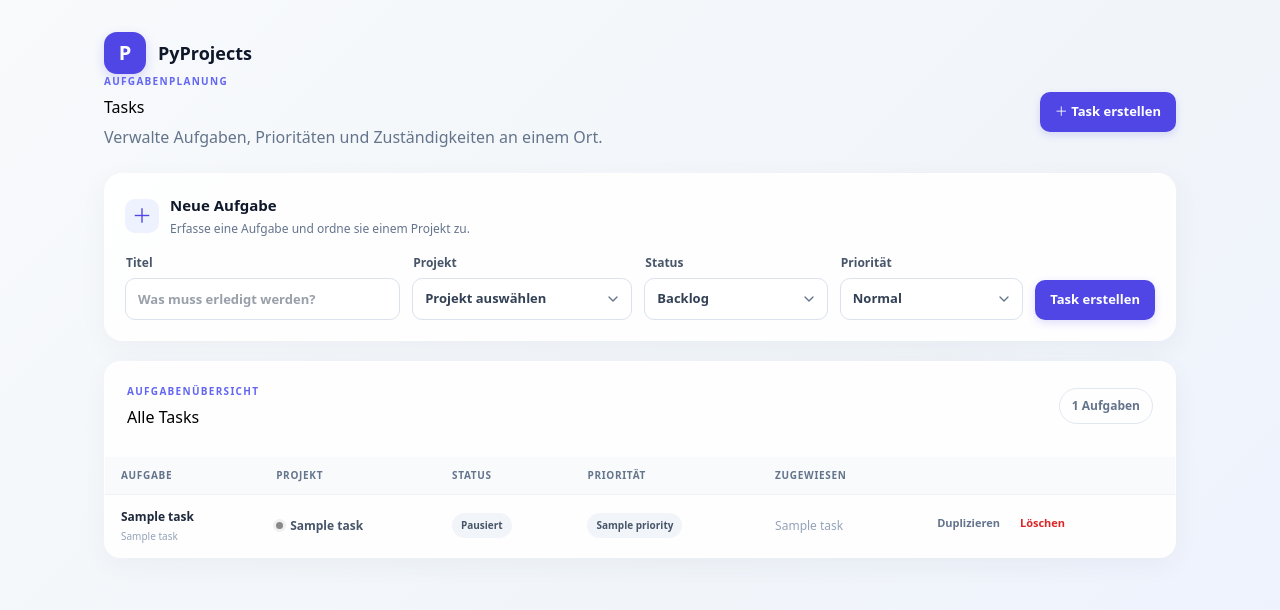
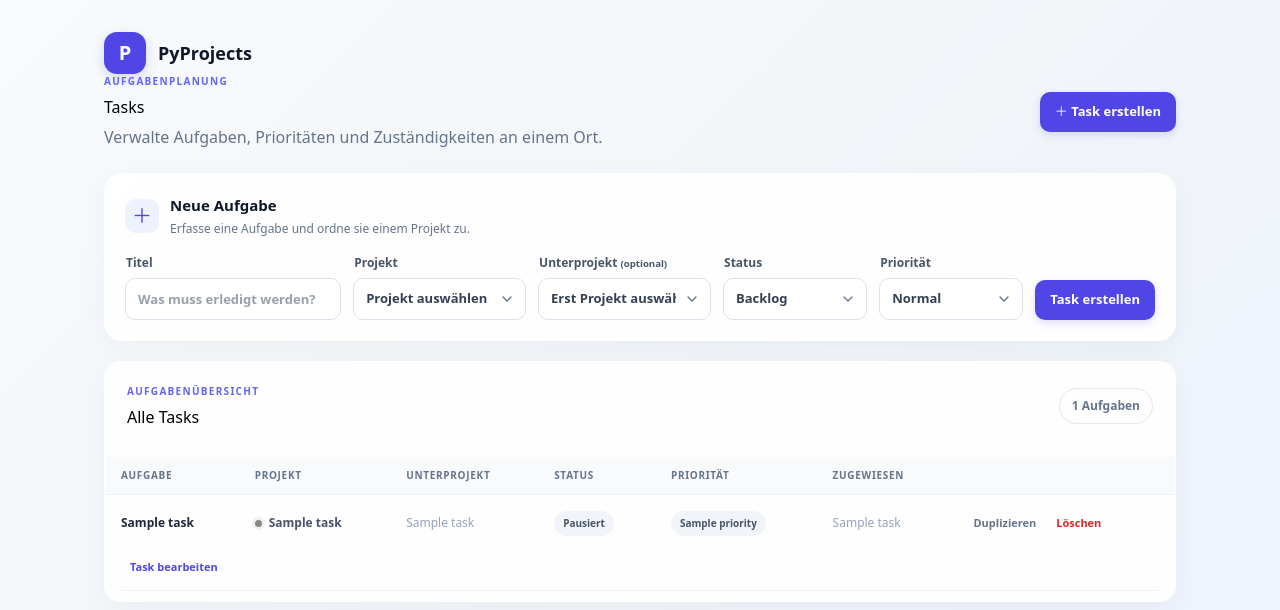
Before and after one commit to viper3400/prostrucvanta, a FastAPI app: template src/pyprojects/app/templates/tasks.html in a window 1280 px wide. Shown: the top 610 px of the page. Run offline with FastAPI, Linux system fonts and the light colour scheme; the template is opened without the code that fills it: most values are stand-ins (such as "Sample title", 1, 10 or a date in 2020).

Commit message:
feat: improve task details and editing

```diff
--- a/src/pyprojects/app/main.py
+++ b/src/pyprojects/app/main.py
@@ -289,6 +289,12 @@ def create_app(db_path: str | None = None, session_secret: str | None = None, ba
                     "SELECT id, name FROM projects ORDER BY name"
                 )
             ]
+            subprojects = [
+                dict(row)
+                for row in conn.execute(
+                    "SELECT id, project_id, name FROM subprojects ORDER BY name"
+                )
+            ]
             tasks = [dict(r) for r in conn.execute("""
                 SELECT t.*, p.name as project_name, p.color as project_color,
                        s.name as subproject_name, u.name as assignee_name
@@ -301,7 +307,12 @@ def create_app(db_path: str | None = None, session_secret: str | None = None, ba
         return templates.TemplateResponse(
             request,
             "tasks.html",
-            {"current_user": user, "tasks": tasks, "projects": projects},
+            {
+                "current_user": user,
+                "tasks": tasks,
+                "projects": projects,
+                "subprojects": subprojects,
+            },
         )
 
     @app.post("/tasks")
--- a/src/pyprojects/app/templates/kanban.html
+++ b/src/pyprojects/app/templates/kanban.html
@@ -33,7 +33,10 @@
         {% for t in tasks if t.status==status %}
         <article class="task-card" style="--project-color:{{t.project_color or '#4f46e5'}}" draggable="true" data-id="{{t.id}}" data-priority="{{t.priority}}" data-assignee="{{t.assignee_id or ''}}" ondragstart="drag(event)" ondragend="endDrag(event)">
           <h3>{{t.title}}</h3>
-          <p class="task-project"><span class="task-project-dot" aria-hidden="true"></span><span class="task-project-name">{{t.project_name}}</span>{% if t.subproject_name %}<span aria-hidden="true">/</span><span class="task-subproject-name">{{t.subproject_name}}</span>{% endif %}</p>
+          <div class="task-project">
+            <p class="task-project-line"><span class="task-project-dot" aria-hidden="true"></span><span class="task-project-name">{{t.project_name}}</span></p>
+            {% if t.subproject_name %}<p class="task-subproject-line">{{t.subproject_name}}</p>{% endif %}
+          </div>
           <div class="task-meta">
             <span class="priority-chip">{{t.priority}}</span>
             {% if t.due_date %}<span class="due-chip">Fällig {{t.due_date}}</span>{% endif %}
--- a/src/pyprojects/app/templates/tasks.html
+++ b/src/pyprojects/app/templates/tasks.html
@@ -7,24 +7,50 @@
 
 <section class="create-panel task-create" id="task-create">
   <div class="section-title"><span class="section-icon">＋</span><div><h2>Neue Aufgabe</h2><p>Erfasse eine Aufgabe und ordne sie einem Projekt zu.</p></div></div>
-  <form method="post" action="{{ request.scope.root_path }}/tasks" class="task-create-form">
+  <form method="post" action="{{ request.scope.root_path }}/tasks" class="task-create-form task-project-form">
     <label class="field task-title-field"><span>Titel</span><input name="title" placeholder="Was muss erledigt werden?" required></label>
     <label class="field"><span>Projekt</span><select name="project_id" required><option value="" disabled selected>Projekt auswählen</option>{% for project in projects %}<option value="{{project.id}}">{{project.name}}</option>{% endfor %}</select></label>
+    <label class="field"><span>Unterprojekt <small>(optional)</small></span><select name="subproject_id" disabled><option value="">Erst Projekt auswählen</option>{% for subproject in subprojects %}<option value="{{subproject.id}}" data-project-id="{{subproject.project_id}}" hidden>{{subproject.name}}</option>{% endfor %}</select></label>
     <label class="field"><span>Status</span><select name="status"><option>Backlog</option><option>Offen</option><option>In Bearbeitung</option><option>Blockiert</option><option>Erledigt</option></select></label>
     <label class="field"><span>Priorität</span><select name="priority"><option>Niedrig</option><option selected>Normal</option><option>Hoch</option><option>Kritisch</option></select></label>
     <button class="button button-primary task-create-button" type="submit">Task erstellen</button>
   </form>
 </section>
+<script>
+document.addEventListener('DOMContentLoaded', function() {
+  document.querySelectorAll('.task-project-form').forEach(form => {
+    const projectSelect = form.querySelector('select[name="project_id"]');
+    const subprojectSelect = form.querySelector('select[name="subproject_id"]');
+    if (!projectSelect || !subprojectSelect) return;
+    const options = Array.from(subprojectSelect.querySelectorAll('option[data-project-id]'));
+    function updateSubprojects(preserveSelection) {
+      const selectedSubproject = preserveSelection ? subprojectSelect.value : '';
+      const projectId = projectSelect.value;
+      const matching = options.filter(option => option.dataset.projectId === projectId);
+      options.forEach(option => { option.hidden = !matching.includes(option); });
+      subprojectSelect.value = matching.some(option => option.value === selectedSubproject)
+        ? selectedSubproject : '';
+      subprojectSelect.disabled = !projectId || matching.length === 0;
+      subprojectSelect.options[0].textContent = !projectId
+        ? 'Erst Projekt auswählen'
+        : matching.length ? 'Kein Unterprojekt' : 'Keine Unterprojekte vorhanden';
+    }
+    projectSelect.addEventListener('change', () => updateSubprojects(false));
+    updateSubprojects(true);
+  });
+});
+</script>
 
 <section class="panel task-list-panel">
   <div class="panel-heading"><div><p class="eyebrow">AUFGABENÜBERSICHT</p><h2>Alle Tasks</h2></div><span class="project-total">{{ tasks|length }} Aufgaben</span></div>
   {% if tasks %}
   <div class="task-table-scroll"><table class="modern-table">
-    <thead><tr><th>Aufgabe</th><th>Projekt</th><th>Status</th><th>Priorität</th><th>Zugewiesen</th><th><span class="sr-only">Aktionen</span></th></tr></thead>
+    <thead><tr><th>Aufgabe</th><th>Projekt</th><th>Unterprojekt</th><th>Status</th><th>Priorität</th><th>Zugewiesen</th><th><span class="sr-only">Aktionen</span></th></tr></thead>
     <tbody>{% for t in tasks %}
       <tr>
-        <td><strong class="table-task-title">{{t.title}}</strong>{% if t.subproject_name %}<small class="table-subtitle">{{t.subproject_name}}</small>{% endif %}</td>
+        <td><strong class="table-task-title">{{t.title}}</strong></td>
         <td><span class="table-project" style="--project-color:{{t.project_color or '#4f46e5'}}"><i></i>{{t.project_name}}</span></td>
+        <td class="table-muted">{{t.subproject_name or '—'}}</td>
         <td><span class="table-status status-{{ t.status|lower|replace(' ', '-') }}">{{t.status}}</span></td>
         <td><span class="table-priority priority-{{ t.priority|lower }}">{{t.priority}}</span></td>
         <td class="table-muted">{{t.assignee_name or 'Nicht zugewiesen'}}</td>
@@ -33,6 +59,19 @@
           <form method="post" action="{{ request.scope.root_path }}/tasks/{{t.id}}/delete" onsubmit="return confirm('Task löschen?')"><button class="action-button action-delete" type="submit">Löschen</button></form>
         </td>
       </tr>
+      <tr class="task-edit-row"><td colspan="7">
+        <details>
+          <summary class="action-button action-edit">Task bearbeiten</summary>
+          <form method="post" action="{{ request.scope.root_path }}/tasks/{{t.id}}/edit" class="task-edit-form task-project-form">
+            <label class="field"><span>Titel</span><input name="title" value="{{t.title}}" required></label>
+            <label class="field"><span>Projekt</span><select name="project_id" required>{% for project in projects %}<option value="{{project.id}}" {% if project.id == t.project_id %}selected{% endif %}>{{project.name}}</option>{% endfor %}</select></label>
+            <label class="field"><span>Unterprojekt</span><select name="subproject_id"><option value="">Kein Unterprojekt</option>{% for subproject in subprojects %}<option value="{{subproject.id}}" data-project-id="{{subproject.project_id}}" {% if subproject.id == t.subproject_id %}selected{% endif %} hidden>{{subproject.name}}</option>{% endfor %}</select></label>
+            <label class="field"><span>Status</span><select name="status">{% for status in ['Backlog', 'Offen', 'In Bearbeitung', 'Blockiert', 'Erledigt'] %}<option {% if status == t.status %}selected{% endif %}>{{status}}</option>{% endfor %}</select></label>
+            <label class="field"><span>Priorität</span><select name="priority">{% for priority in ['Niedrig', 'Normal', 'Hoch', 'Kritisch'] %}<option {% if priority == t.priority %}selected{% endif %}>{{priority}}</option>{% endfor %}</select></label>
+            <button class="button button-primary" type="submit">Änderungen speichern</button>
+          </form>
+        </details>
+      </td></tr>
     {% endfor %}</tbody>
   </table></div>
   {% else %}
```
Also changed, not shown: src/pyprojects/app/static/input.css (+11 -2 lines), src/pyprojects/app/static/app.css.
